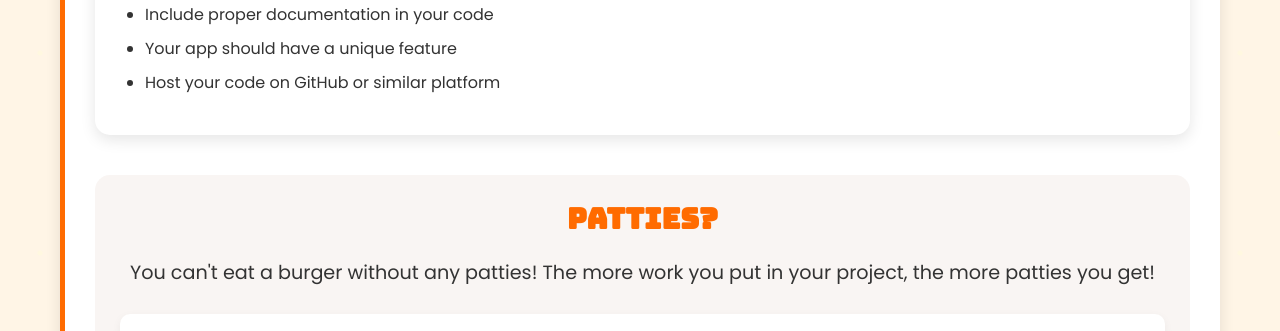
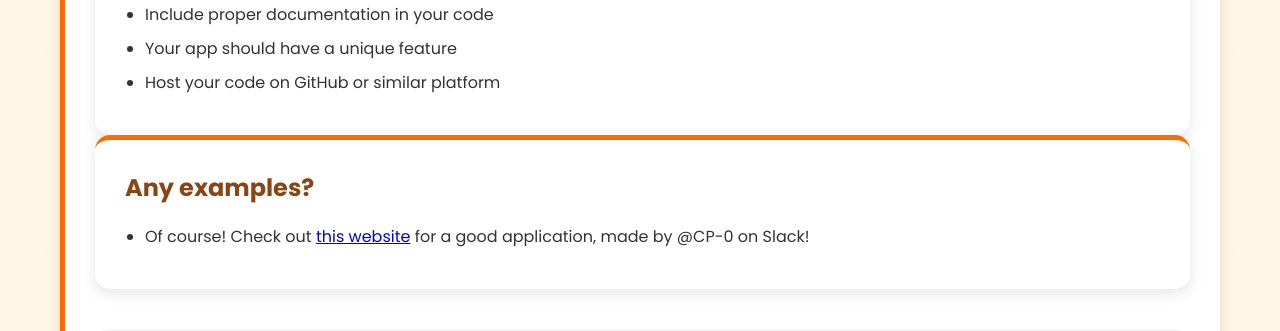
Before and after one commit to advaitconty/burgers-website, a plain HTML site: page requirements.html in a window 1280 px wide. Shown: the part 987-1318 px from the top of the page. Drawn offline with Linux system fonts and the light colour scheme.

Commit message:
added example site

```diff
--- a/requirements.html
+++ b/requirements.html
@@ -60,6 +60,13 @@
                             <li>Include proper documentation in your code</li>
                             <li>Your app should have a unique feature</li>
                             <li>Host your code on GitHub or similar platform</li>
+                        </ul>
+                    </div>
+
+                    <div class="requirement-card">
+                        <h3>Any examples?</h3>
+                        <ul>
+                            <li>Of course! Check out <a href="https://chess.boredom.dev">this website</a> for a good application, made by @CP-0 on Slack!</li>
                         </ul>
                     </div>
 
```
